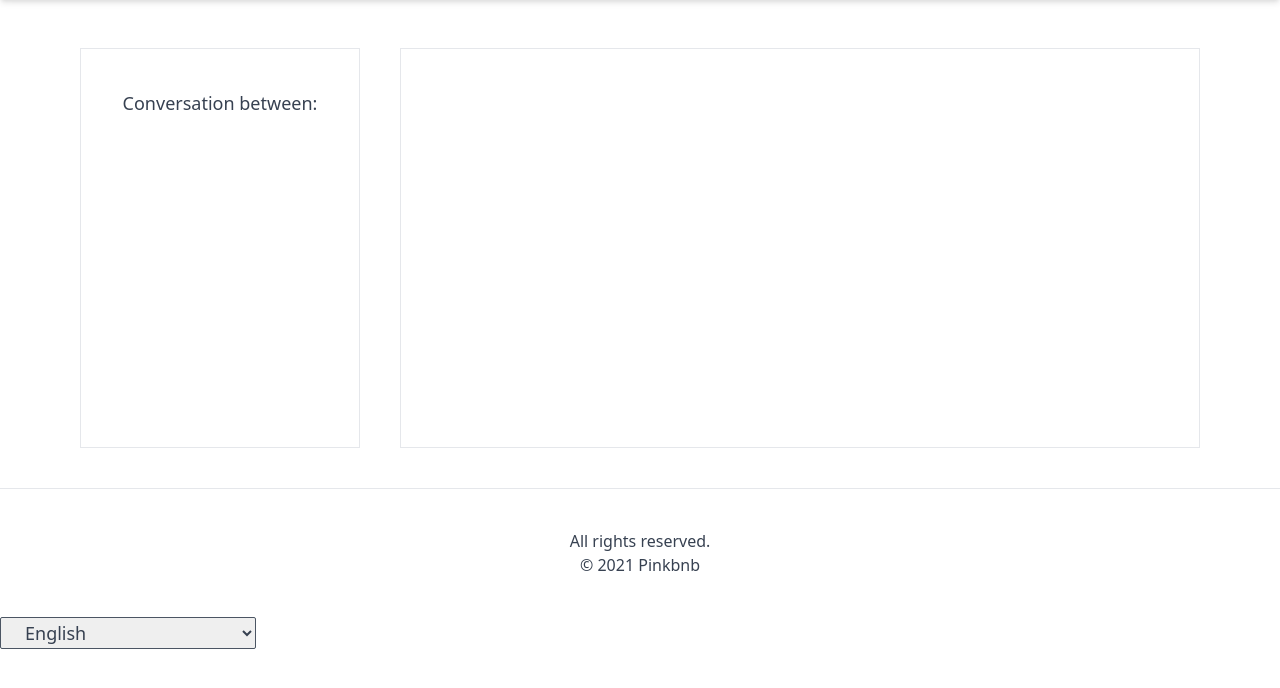
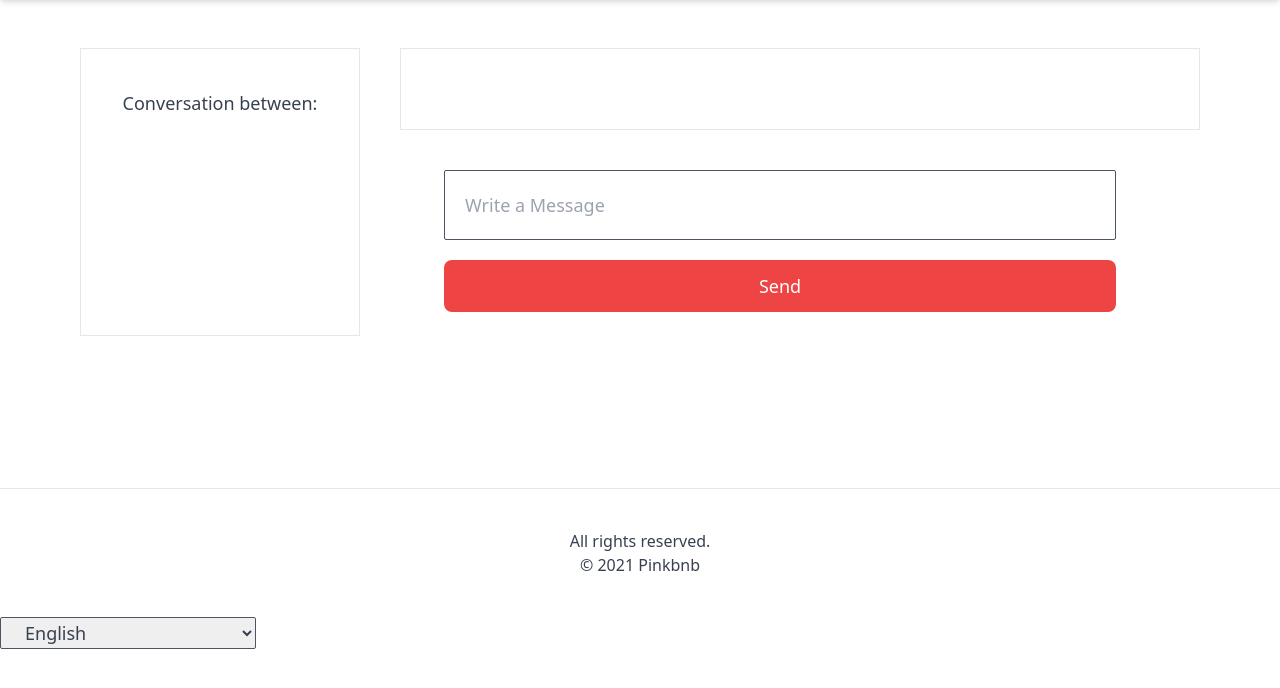
Before and after one commit to Odreystella/Pinkbnb, a Django app: template templates/conversations/conversation_detail.html in a window 1280 px wide. Shown: the part 80-768 px from the top of the page. Run offline with Django 3.2, Linux system fonts and the light colour scheme; the template is opened without the code that fills it, so the values that code supplies are empty; style sheets or scripts are compiled from the project's sources; parts of the project's set-up code (start-up, migrations or seed data) failed here and were passed over; some libraries are stand-ins or nearby versions.

Commit message:
feat: send message to host, make conversation_detail.html

```diff
--- a/templates/conversations/conversation_detail.html
+++ b/templates/conversations/conversation_detail.html
@@ -8,10 +8,8 @@
 {% endblock search-bar %}
 
 {% block content %}
-
     <div class="container mx-auto my-10 mt-32 flex justify-between min-h-50vh px-20">
-
-        <div class="border w-1/4 p-10">
+        <div class="border w-1/4 p-10 h-72">
             <span class="text-center w-full block text-lg font-medium">Conversation between:</span>
             <div class="flex justify-between mt-10 items-center">
                 {% for user in conversation.participants.all  %}
@@ -25,25 +23,38 @@
                 {% endfor %}
             </div>
         </div>
-        <div class="border flex-grow ml-10 p-10 flex flex-col">
+        <div class="flex-grow">
+            <div class="border ml-10 p-10 flex flex-col">
+            {% if conversation.messages.count == 0 %}
+                no messages
+            {% else %}
                 {% for message in conversation.messages.all %}
                     <div class="mb-10
                         {% if message.user.pk == user.pk  %}
                             self-end
                         {% endif %}">
-                    <span class="text-sm font-medium text-gray-600">{{message.user.first_name}}</span>
-                    <div class="mt-px p-5 w-56 rounded
+                        <div class="flex">
+                            {% include "mixins/user_avatar.html" with user=user h_and_w='w-8 h-8' text='text-lg' %}
+                            <span class="text-sm font-medium text-gray-600 pl-2 pt-2">{{message.user.first_name}}</span>
+                        </div>
+                        <div class="mt-2 p-5 w-56 rounded
                             {% if message.user.pk != user.pk  %}
                                 bg-blue-300
                                 text-white
                             {% else %}
                                 bg-gray-300
                             {% endif %}">
-                        {{message.message}}
+                            <span class="w-56">{{ message.message|wordwrap:25|linebreaksbr }}</span>
                         </div>
                     </div>
                 {% endfor %}
+            {% endif %}
         </div>
-
+        <form class="mt-10 w-4/5 mx-auto" method="POST">
+            {% csrf_token %}
+            <input class="mb-5" type="text" name="message" placeholder="Write a Message" required />
+            <button class="btn-link">Send</button>
+        </form>
+        </div>
     </div>
 {% endblock content %}
--- a/templates/rooms/room_detail.html
+++ b/templates/rooms/room_detail.html
@@ -32,7 +32,7 @@
 
             {% if on_favs_bool %}
                 <a href="{% url 'lists:toggle-room' room.pk %}?action=remove" class="mb-10 font-bold text-gray-300">
-                    <i class="fas fa-bookmark"></i>
+                    <i class="far fa-bookmark"></i>
                     {% trans 'Remove from Favourites' %}</a>
             {% else %}
                 <a href="{% url 'lists:toggle-room' room.pk %}?action=add" class="mb-10 font-bold text-pink-500">
```
Also changed, not shown: conversations/forms.py (added, +7 -0 lines), conversations/views.py (+36 -10 lines). Lines whose indentation alone changed are shown as unchanged.
